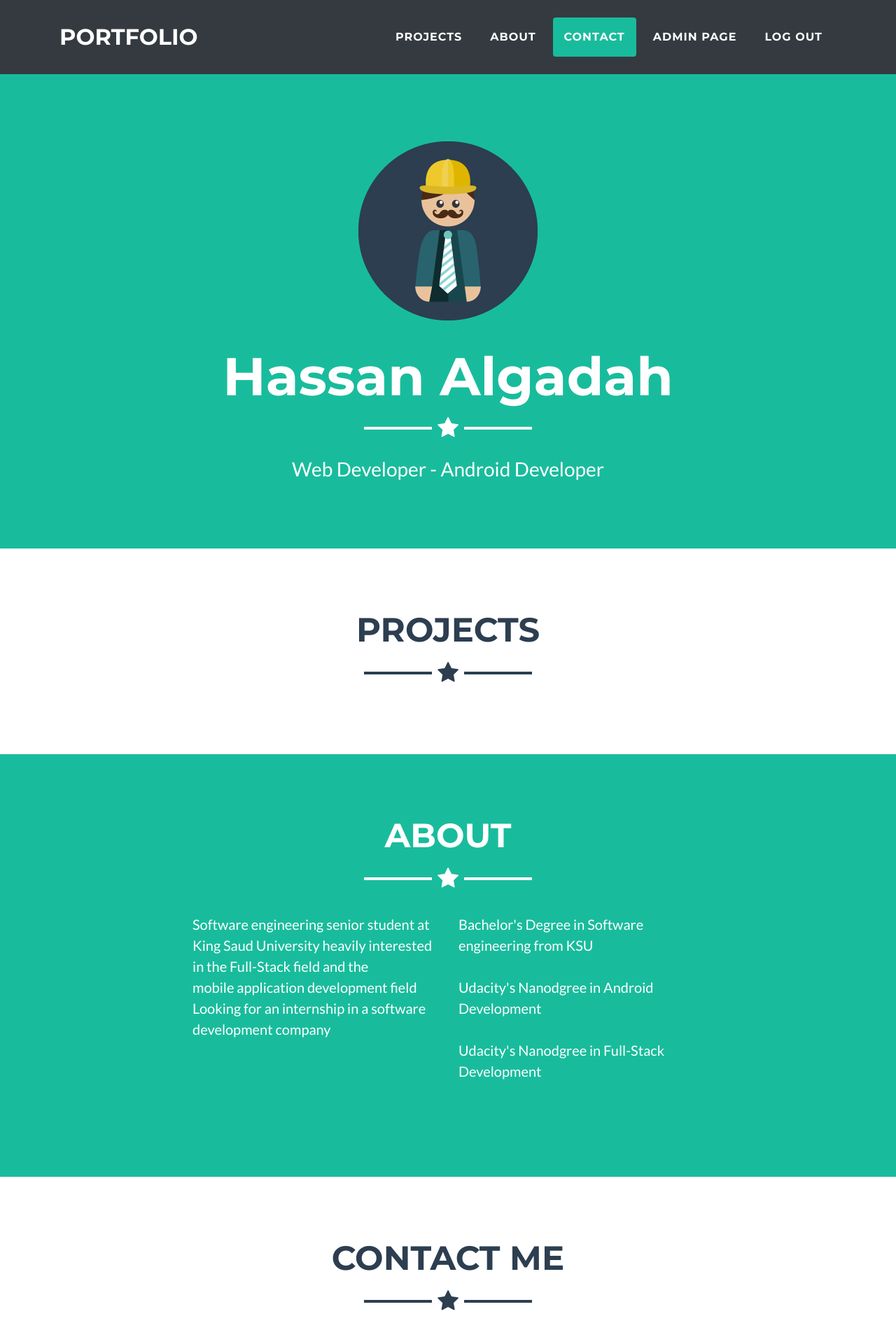
After one commit to HassanAlgadah/Full-Stack-Portfolio, a Flask app: template templates/reader-page.html in a window 1280 px wide. The commit adds this page. Shown: the top 1911 px of the page at 70% size. Run offline with Flask 2, Linux system fonts and the light colour scheme; the template is opened without the code that fills it, so the values that code supplies are empty; some libraries are stand-ins or nearby versions.

Commit message:
first commit

```diff
--- a/app.py
+++ b/app.py
@@ -20,8 +20,15 @@ def admin_page():
     return render_template('admin-page.html', data=projects)
 
 
+@app.route('/reader')
+def reader_page():
+    projects = Project.query.all()
+    return render_template('reader-page.html', data=projects)
+
+
 @app.route('/projects')
-def get_all_projects():
+@requires_auth('get:projects')
+def get_all_projects(payload):
     try:
         projects = Project.query.all()
         data = []
@@ -30,6 +37,8 @@ def get_all_projects():
                 'id': project.id,
                 'name': project.name,
                 'image': project.image,
+                'link': project.link,
+                'description': project.description
             })
         return jsonify({
             'success': True,
--- /dev/null
+++ b/templates/reader-page.html
@@ -0,0 +1,214 @@
+<!DOCTYPE html>
+<html>
+
+<head>
+    <meta charset="utf-8">
+    <meta name="viewport" content="width=device-width, initial-scale=1.0, shrink-to-fit=no">
+    <title>Home - Hassan Algadah</title>
+    <link rel="stylesheet" href="../static/assets/bootstrap/css/bootstrap.min.css">
+    <link rel="stylesheet" href="https://fonts.googleapis.com/css?family=Montserrat:400,700">
+    <link rel="stylesheet" href="https://fonts.googleapis.com/css?family=Lato:400,700,400italic,700italic">
+    <link rel="stylesheet" href="../static/assets/fonts/font-awesome.min.css">
+    <script>
+
+    </script>
+</head>
+
+<body id="page-top">
+<nav class="navbar navbar-light navbar-expand-lg fixed-top bg-dark text-uppercase" id="mainNav">
+    <div class="container"><a class="navbar-brand js-scroll-trigger" href="#page-top"><strong>portfolio</strong></a>
+        <button data-toggle="collapse" data-target="#navbarResponsive"
+                class="navbar-toggler navbar-toggler-right text-uppercase bg-primary text-white rounded"
+                aria-controls="navbarResponsive"
+                aria-expanded="false" aria-label="Toggle navigation"><i class="fa fa-bars"></i></button>
+        <div class="collapse navbar-collapse" id="navbarResponsive">
+            <ul class="nav navbar-nav ml-auto">
+                <li class="nav-item mx-0 mx-lg-1" role="presentation"><a
+                        class="nav-link py-3 px-0 px-lg-3 rounded js-scroll-trigger" href="#portfolio">Projects</a></li>
+                <li class="nav-item mx-0 mx-lg-1" role="presentation"><a
+                        class="nav-link py-3 px-0 px-lg-3 rounded js-scroll-trigger" href="#about">About</a></li>
+                <li class="nav-item mx-0 mx-lg-1" role="presentation"><a
+                        class="nav-link py-3 px-0 px-lg-3 rounded js-scroll-trigger" href="#contact">Contact</a></li>
+                <li class="nav-item mx-0 mx-lg-1" role="presentation"><a
+                        class="nav-link py-3 px-0 px-lg-3 rounded js-scroll-trigger" href="/admin">admin page</a></li>
+                <li class="nav-item mx-0 mx-lg-1" role="presentation">
+                    <a class="nav-link py-3 px-0 px-lg-3 rounded js-scroll-trigger"
+                       href="https://dev--g8cs8k5.auth0.com/v2/logout?client_id=42DvQROM7iUYGlV1Os0Ncf7B0FDHaRyo&returnTo=https://full-stack-portfolio-api.herokuapp.com/">log
+                        out</a>
+                </li>
+
+            </ul>
+        </div>
+    </div>
+</nav>
+<header class="masthead bg-primary text-white text-center">
+    <div class="container"><img class="img-fluid d-block mx-auto mb-5" src="../static/assets/img/profile.png">
+        <h1>Hassan Algadah</h1>
+        <hr class="star-light">
+        <h2 class="font-weight-light mb-0">Web Developer - Android Developer</h2>
+    </div>
+</header>
+<section id="portfolio" class="portfolio">
+    <div class="container">
+        <h2 class="text-uppercase text-center text-secondary">Projects</h2>
+        <hr class="star-dark mb-5">
+        <div class="row" id="row">
+
+
+        </div>
+    </div>
+</section>
+<section id="about" class="bg-primary text-white mb-0">
+    <div class="container">
+        <h2 class="text-uppercase text-center text-white">About</h2>
+        <hr class="star-light mb-5">
+        <div class="row">
+            <div class="col-lg-4 ml-auto">
+                <p class="lead">Software engineering senior student at King Saud University heavily interested in the
+                    Full-Stack field and the mobile&nbsp;application development field<br>Looking for an internship in a
+                    software development company&nbsp;<br></p>
+            </div>
+            <div class="col-lg-4 mr-auto">
+                <p class="lead">Bachelor's Degree in Software engineering from KSU<br><br>Udacity's Nanodgree in Android
+                    Development<br><br>Udacity's Nanodgree in Full-Stack Development<br></p>
+            </div>
+        </div>
+        <div class="text-center mt-4"></div>
+    </div>
+</section>
+<section id="contact">
+    <div class="container">
+        <h2 class="text-uppercase text-center text-secondary mb-0">Contact Me</h2>
+        <hr class="star-dark mb-5">
+        <div class="row">
+            <div class="col-lg-8 mx-auto">
+                <form id="contactForm" method="post" action="/messages" name="sentMessage" novalidate="novalidate">
+                    <div class="control-group">
+                        <div class="form-group floating-label-form-group controls mb-0 pb-2"><label>Name</label><input
+                                class="form-control" type="text" id="name" name="name" required=""
+                                placeholder="Name"><small class="form-text text-danger help-block"></small></div>
+                    </div>
+                    <div class="control-group">
+                        <div class="form-group floating-label-form-group controls mb-0 pb-2"><label>Email
+                            Address</label><input class="form-control" type="email" name="email" id="email" required=""
+                                                  placeholder="Email Address"><small
+                                class="form-text text-danger help-block"></small></div>
+                    </div>
+                    <div class="control-group">
+                        <div class="form-group floating-label-form-group controls mb-0 pb-2"><label>Phone Number</label><input
+                                class="form-control" type="tel" id="phone" name="number" required=""
+                                placeholder="Phone Number"><small class="form-text text-danger help-block"></small>
+                        </div>
+                    </div>
+                    <div class="control-group">
+                        <div class="form-group floating-label-form-group controls mb-5 pb-2"><textarea
+                                class="form-control" id="message" required="" name="message" placeholder="Message"
+                                rows="5"></textarea><small class="form-text text-danger help-block"></small></div>
+                    </div>
+                    <div id="success"></div>
+                    <div class="form-group">
+                        <button class="btn btn-primary btn-xl" id="sendMessageButton" type="submit">Send</button>
+                    </div>
+                </form>
+            </div>
+        </div>
+    </div>
+</section>
+<footer class="footer text-center" style="background-color: rgb(52, 58, 64);">
+    <div class="container">
+        <div class="row justify-content-center">
+            <div class="col-md-4 mb-5 mb-lg-0">
+                <h4 class="text-uppercase mb-4">Location</h4>
+                <p>Saudi Arabia - Riyadh</p>
+            </div>
+            <div class="col-md-4 mb-5 mb-lg-0">
+                <h4 class="text-uppercase">Around the Web</h4>
+                <ul class="list-inline">
+                    <li class="list-inline-item"></li>
+                    <li class="list-inline-item"><a class="btn btn-outline-light btn-social text-center rounded-circle"
+                                                    role="button" href="https://www.linkedin.com/in/hassan-algadah/"><i
+                            class="fa fa-linkedin-square fa-fw"></i></a></li>
+                    <li class="list-inline-item"><a class="btn btn-outline-light btn-social text-center rounded-circle"
+                                                    role="button" href="https://twitter.com/g33dh"><i
+                            class="fa fa-twitter fa-fw"></i></a></li>
+                    <li class="list-inline-item"><a class="btn btn-outline-light btn-social text-center rounded-circle"
+                                                    role="button" href="https://github.com/HassanAlgadah"><i
+                            class="fa fa-github fa-fw"></i></a></li>
+                </ul>
+            </div>
+        </div>
+    </div>
+</footer>
+<div class="copyright py-4 text-center text-white" style="background-color: rgb(30,34,37);">
+    <div class="container"><small>Copyright ©&nbsp;Hassan algadah 2020</small></div>
+</div>
+{% for d in data %}
+    <div class="d-lg-none scroll-to-top position-fixed rounded"><a
+            class="d-block js-scroll-trigger text-center text-white rounded" href="#page-top"><i
+            class="fa fa-chevron-up"></i></a></div>
+    <div class="modal text-center" role="dialog" tabindex="-1" id="index{{ d.id }}">
+        <div class="modal-dialog modal-lg" role="document">
+            <div class="modal-content">
+                <div class="modal-header">
+                    <button type="button" class="close" data-dismiss="modal" aria-label="Close"><span
+                            aria-hidden="true">×</span></button>
+                </div>
+                <div class="modal-body">
+                    <div class="container text-center">
+                        <div class="row">
+                            <div class="col-lg-8 mx-auto">
+                                <h2 class="text-uppercase text-secondary mb-0">{{ d.name }}</h2>
+                                <hr class="star-dark mb-5">
+                                <img class="img-fluid mb-5" src={{ d.image }}>
+                                <p class="mb-5">{{ d.description }}</p>
+                                <p class="mb-5"><a href="{{ d.link }}">github link</a></p>
+                            </div>
+                        </div>
+                    </div>
+                </div>
+                <div class="modal-footer pb-5"><a
+                        class="btn btn-primary btn-lg mx-auto rounded-pill portfolio-modal-dismiss" role="button"
+                        href="#"><i class="fa fa-close"></i>&nbsp;Close Project</a></div>
+            </div>
+        </div>
+    </div>
+{% endfor %}
+<script src="../static/assets/js/jquery.min.js"></script>
+<script src="../static/assets/bootstrap/js/bootstrap.min.js"></script>
+<script src="https://cdnjs.cloudflare.com/ajax/libs/jquery-easing/1.4.1/jquery.easing.min.js"></script>
+<script src="../static/assets/js/freelancer.js"></script>
+<script>
+    if (window.localStorage.getItem('access_token'))
+        window.localStorage.clear()
+
+    let access_token = new URLSearchParams(window.location.hash).get('#access_token');
+    if (access_token && !window.localStorage.getItem('access_token')) {
+        window.localStorage.setItem("access_token", access_token);
+    }
+
+    async function load_projects() {
+        let response = await fetch('/projects', {
+            method: 'get',
+            headers: {
+                'Authorization': 'Bearer ' + window.localStorage.getItem('access_token'),
+            }
+
+        })
+        let data = await response.json()
+        for (project in data.projects) {
+            document.getElementById('row').innerHTML += "<div class=\"col-md-6 col-lg-4\">\n" +
+                "                    <a class=\"d-block mx-auto portfolio-item\" data-toggle=\"modal\" href=\"#index" + data.projects[project].id + "\">\n" +
+                "                        <div class=\"d-flex portfolio-item-caption position-absolute h-100 w-100\">\n" +
+                "                            <div class=\"my-auto portfolio-item-caption-content w-100 text-center text-white\"><i class=\"fa fa-search-plus fa-3x\"></i></div>\n" +
+                "                        </div><img class=\"img-fluid\" style=\"height: 300px;width:300px\" src=\"" + data.projects[project].image + "\"></a>\n" +
+                "                </div>"
+        }
+    }
+
+    load_projects()
+
+
+</script>
+</body>
+
+</html>
```
Also changed, not shown: templates/index-1.html (+13 -12 lines), 1 other file.
